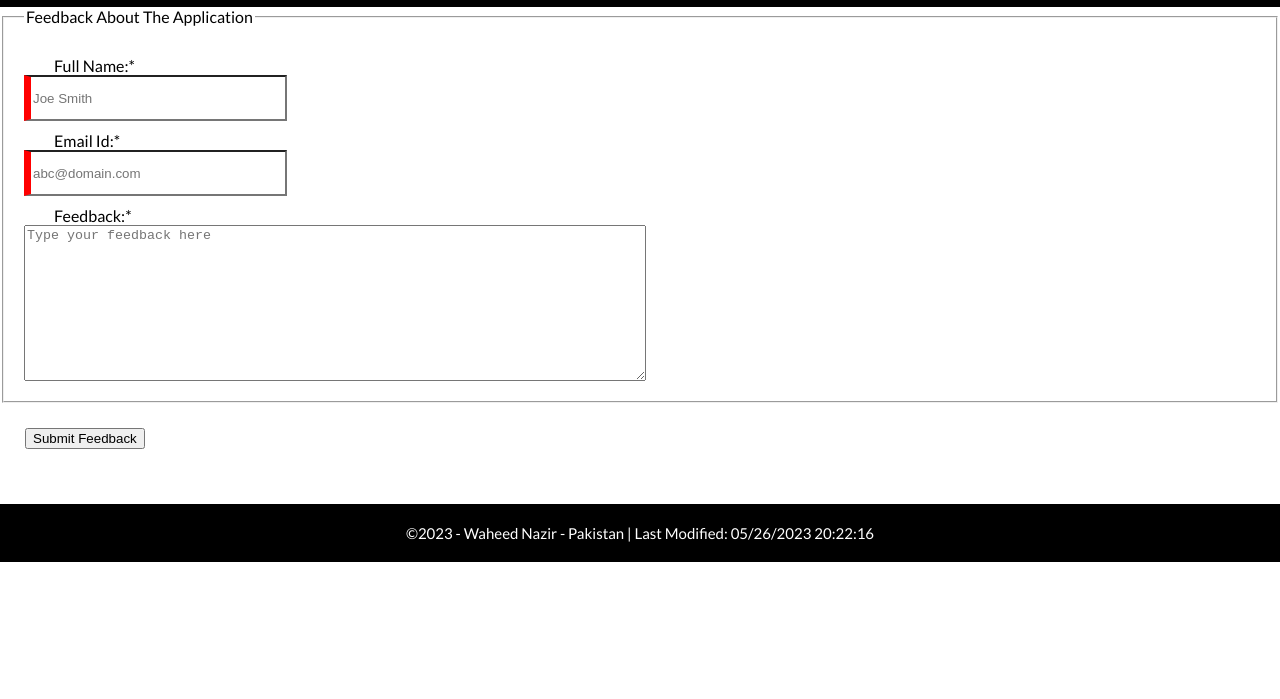
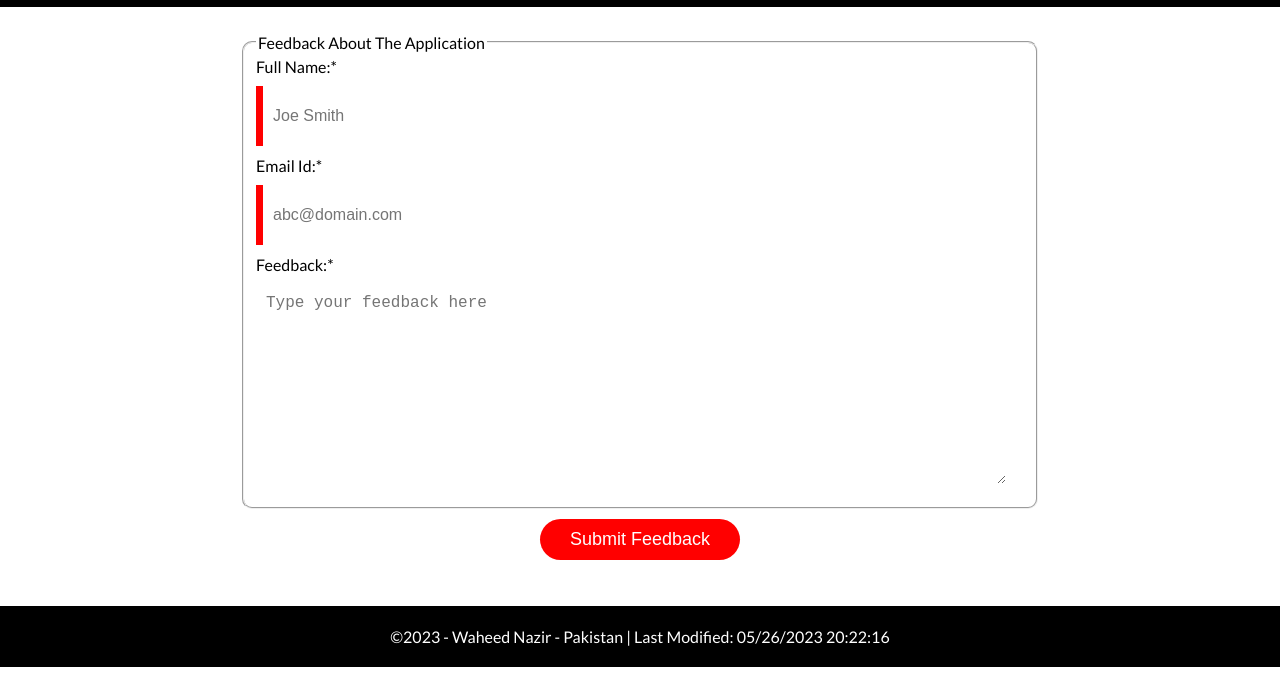
Before and after one commit to waheednazeer/wdd330, a plain HTML site: page final-project/pages/feedback.html in a window 1280 px wide. Shown: the part 101-800 px from the top of the page. Drawn offline with Linux system fonts and the light colour scheme.

Commit message:
feedback from adjusted

```diff
--- a/final-project/css/final-project.css
+++ b/final-project/css/final-project.css
@@ -159,20 +159,7 @@ ul{
   }
 }
 
-footer {
-    background: black;
-    color: white;
-    margin-top: 30px;
-    text-align: center;
-    padding: 5px;
-    font-size: 15px;
-  }
 
-  .feedbackForm{
-    display: flex;
-    flex-direction: column;
-    padding: 20px;
-  }
   input{
     width: 250px;
     height: 40px;
@@ -192,11 +179,53 @@ footer {
 
   label{
     margin-top: 10px;
-    margin-left: 30px;
+
   }
-textarea{
-    width: 50%;
+
+.form-container{
+  display: flex;
+  align-items: center;
+  justify-content: center;
+  width: 100%;
+}
+form{
+  display: flex;
+  flex-direction: column;
+  padding: 2vw;
+  width: 90%;
+  max-width: 800px;
+  border-radius: 10px;
+}
+
+#fname, #emailid, textarea{
+  width: 95%;
+  border: 0;
+  margin: 10px 0;
+  padding: 10px;
+  outline: none;
+  font-size: 16px;
+}
+fieldset{
+  border-radius: 10px;
 }
 #sub-btn{
-  margin: 25px;
+border-radius: 30px;
+ width: 200px;
+ border: 0;
+ outline: none;
+ place-self: center;
+ padding: 10px;
+ margin: 10px auto 0;
+ background-color: red;
+ color: white;
+ font-size: 18px;
+ cursor: pointer;
 }
+footer {
+  background: black;
+  color: white;
+  margin-top: 20px;
+  text-align: center;
+  padding: 5px;
+  font-size: 16px;
+}
--- a/final-project/pages/feedback.html
+++ b/final-project/pages/feedback.html
@@ -20,7 +20,7 @@
     <main>
         <div class="form-container">
         <form onsubmit="sendMessage(); reset(); return false;">
-            <fieldset class="feedbackForm">
+            <fieldset>
                 <legend>Feedback About The Application</legend>
                 <label for="fname">Full Name:*</label>
                 <input id="fname" type="text" pattern="[A-Z]+[a-z\s]+[A-Z]+[a-z]{2,}" required placeholder="Joe Smith">
```
